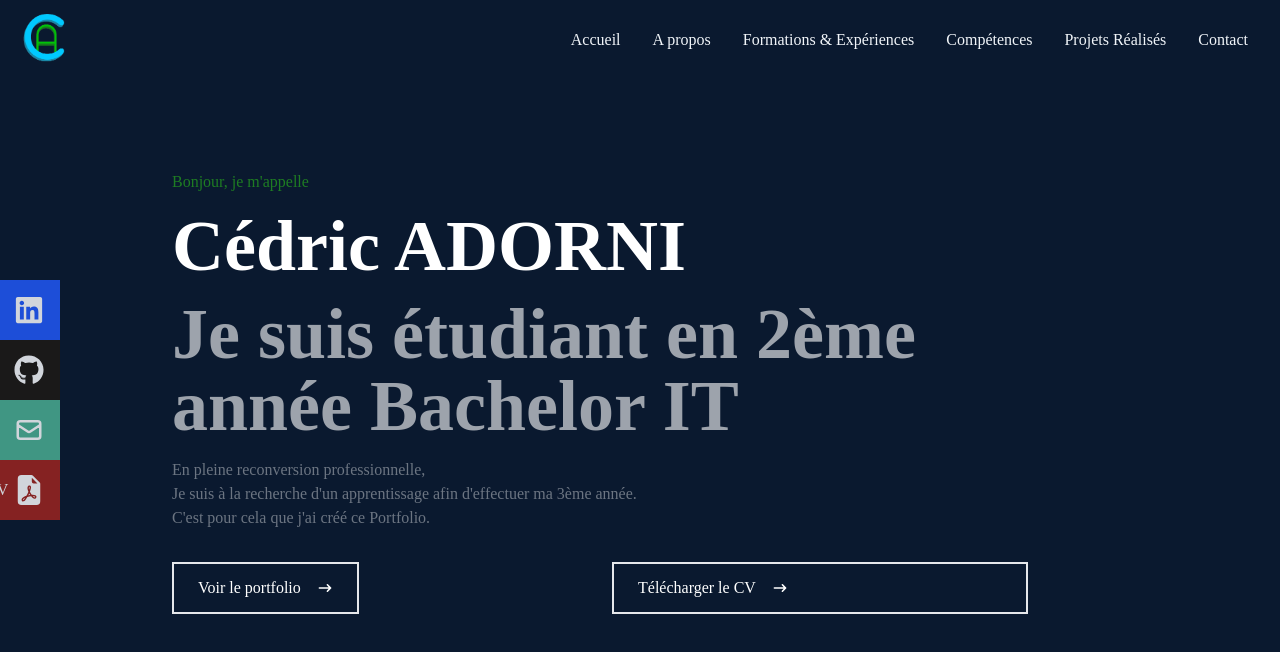
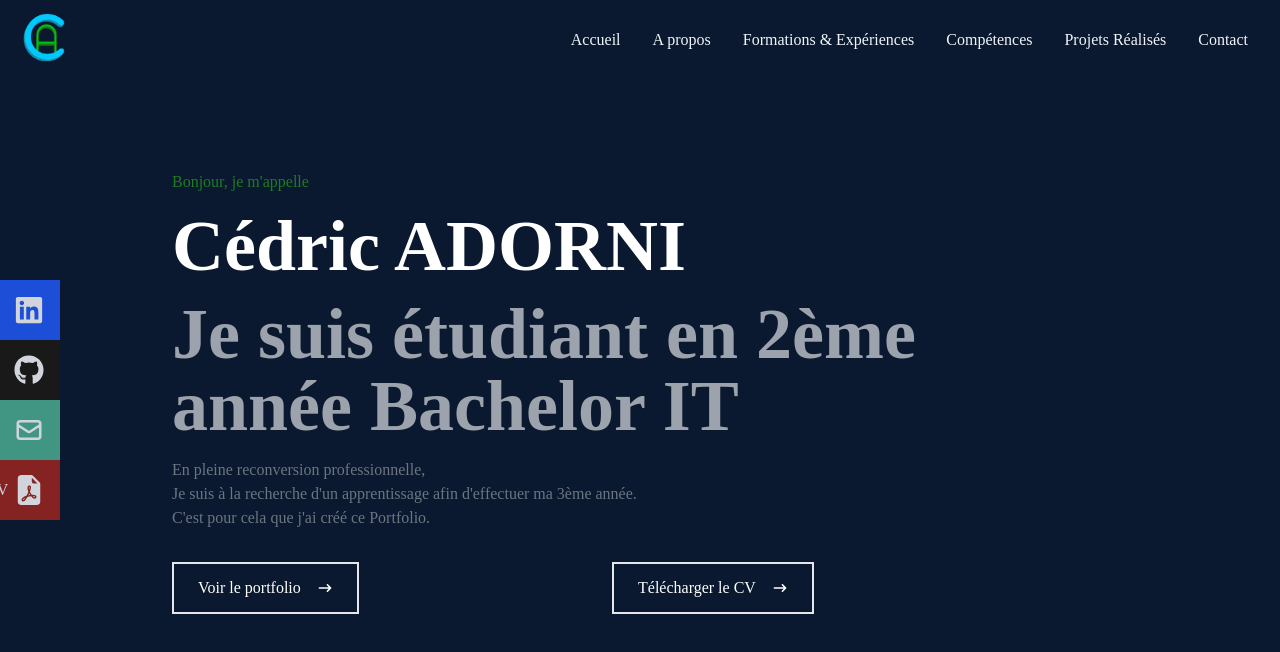
Before and after one commit to ced31-git/cv_adorni_cedric, a React (Create React App) app: page /skills in a window 1280 px wide. Shown: the top 652 px of the page. Built offline with nearby package versions, Linux system fonts and the light colour scheme.

Commit message:
ajout du cv

```diff
--- a/src/components/Home.jsx
+++ b/src/components/Home.jsx
@@ -34,12 +34,17 @@ const Home = () => {
             </button>
           </Link>
 
+          <a
+            href="src\assets\doc\cv-adorni-cedric-2022 .pdf"
+            download="cv-adorni-cedric-2022.pdf"
+          >
             <button className="text-white group border-2 px-6 py-3 my-2 flex items-center hover:bg-vertfluo hover:border-vertfluo hover:text-darkblue">
               Télécharger le CV
               <span className="group-hover:rotate-90 duration-300">
                 <HiArrowNarrowRight className="ml-4 " />
               </span>
             </button>
+          </a>
         </div>
       </div>
     </div>
```
Also changed, not shown: 1 other file (tests, documents, lock files or other folders). Lines whose indentation alone changed are shown as unchanged.
